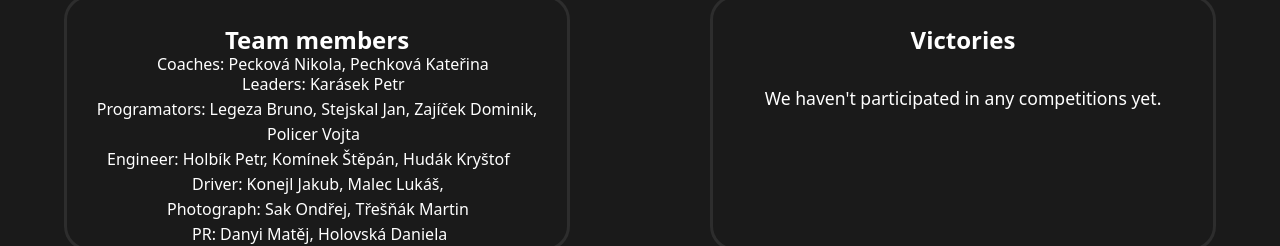
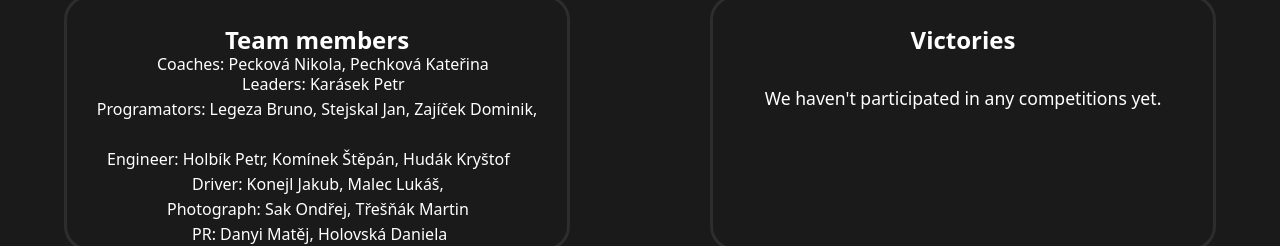
Before and after one commit to Vlastovka/Hiduribots, a plain HTML site: page index.html in a window 1280 px wide. Shown: the part 475-721 px from the top of the page. Drawn offline with Linux system fonts and the light colour scheme.

Commit message:
Update index.html

```diff
--- a/index.html
+++ b/index.html
@@ -31,7 +31,6 @@
                 <span class="s0">Coaches: Pecková Nikola, Pechková Kateřina</span>
                 <span class="s1">Leaders: Karásek Petr </span>
                 <span class="s2">Programators: Legeza Bruno, Stejskal Jan, Zajíček Dominik, </span>
-                <span class="s2-2">Policer Vojta</span>
                 <span class="s3">Engineer: Holbík Petr, Komínek Štěpán, Hudák Kryštof </span>
                 <span class="s4">Driver: Konejl Jakub, Malec Lukáš,</span>
                 <span class="s5">Photograph: Sak Ondřej, Třešňák Martin</span>
```
